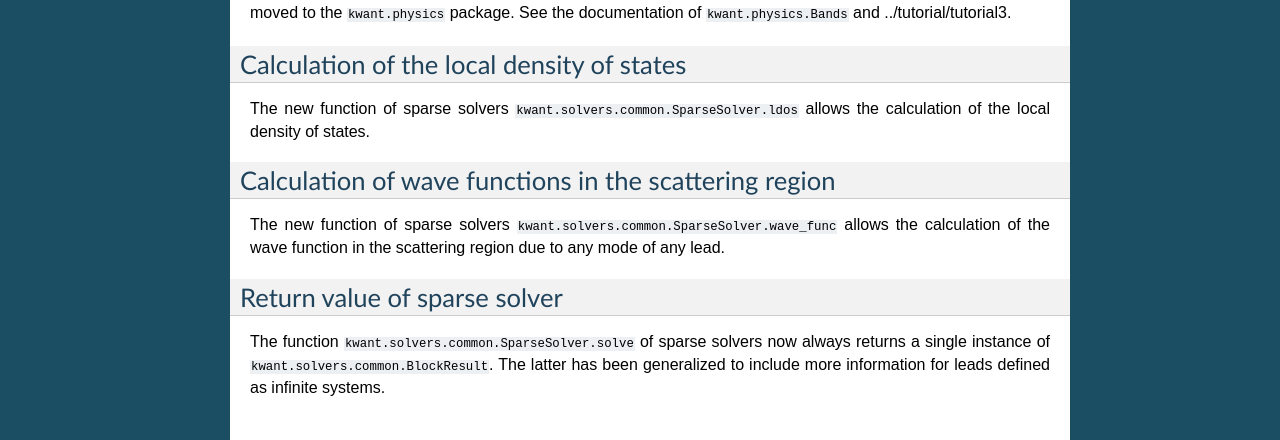
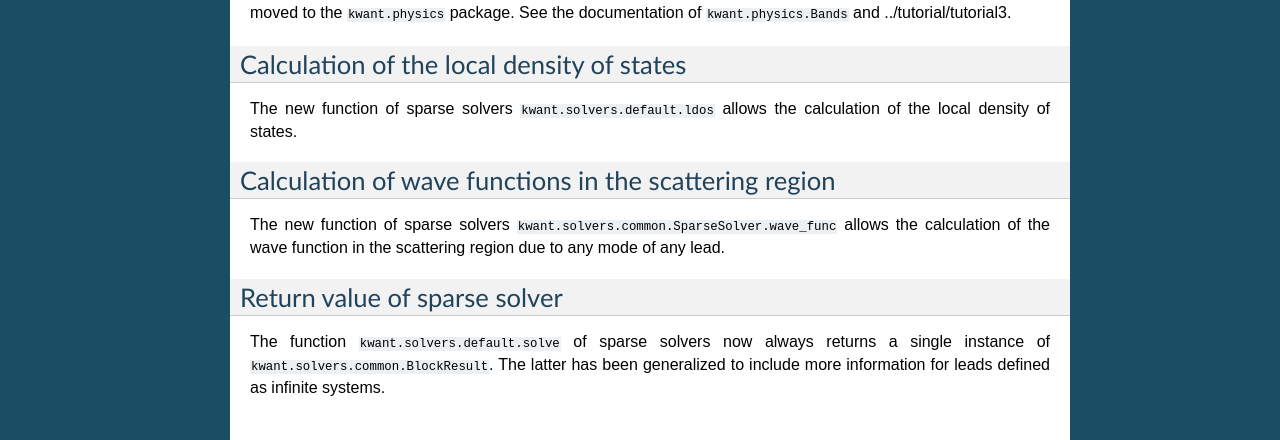
Before and after one commit to kwant-project/kwant, a Sphinx documentation site: the page built from doc/source/whatsnew/0.2.rst, in a window 1280 px wide. Shown: the part 1340-1780 px from the top of the page. Built offline with Sphinx 7.4.7, drawn with Linux system fonts in a browser that asks for light colours; formulas are drawn with MathJax 3; pages that are not in the unit, such as notebooks, are missing from menus; the version number could not be read and is left out; cross-references to code outside the pages are shown as plain code.

Commit message:
minor documentation fixes

```diff
--- a/doc/source/reference/kwant.solvers.rst
+++ b/doc/source/reference/kwant.solvers.rst
@@ -30,7 +30,7 @@ reasons to use another.  The following functions are provided.
    wave_func
    ldos
 
-`solve` returns an object of the following type:
+``solve`` returns an object of the following type:
 
 .. module:: kwant.solvers
 
--- a/doc/source/whatsnew/0.2.rst
+++ b/doc/source/whatsnew/0.2.rst
@@ -75,7 +75,7 @@ See the documentation of `kwant.physics.Bands` and
 
 Calculation of the local density of states
 ------------------------------------------
-The new function of sparse solvers `~kwant.solvers.common.SparseSolver.ldos`
+The new function of sparse solvers `~kwant.solvers.default.ldos`
 allows the calculation of the local density of states.
 
 Calculation of wave functions in the scattering region
@@ -86,7 +86,7 @@ wave function in the scattering region due to any mode of any lead.
 
 Return value of sparse solver
 -----------------------------
-The function `~kwant.solvers.common.SparseSolver.solve` of sparse solvers now
+The function `~kwant.solvers.default.solve` of sparse solvers now
 always returns a single instance of `~kwant.solvers.common.BlockResult`.  The
 latter has been generalized to include more information for leads defined as
 infinite systems.
```
